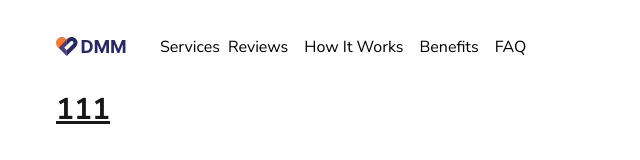
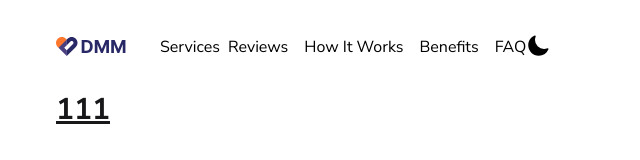
Before and after one commit to DmitryPonomarenko34/SMM-Next.js-TailwindCSS-React.js-Typescript, a Next.js app: page / in a window 1280 px wide. Shown: the top 160 px of the page, without its empty margins (0-640 px from the left). Built offline with nearby package versions, Linux system fonts and the light colour scheme.

Commit message:
added switch theme btn

```diff
--- a/app/Header.tsx
+++ b/app/Header.tsx
@@ -1,6 +1,7 @@
 import Image from "next/image";
 import Link from "next/link";
 import NavList from "./NavList";
+import ThemeBtn from "./ThemeBtn";
 
 export default function Header() {
   return (
@@ -10,6 +11,7 @@ export default function Header() {
           <Image src="/logo.svg" alt="logo" width={72} height={20} />
         </Link>
         <NavList />
+        <ThemeBtn />
       </div>
     </header>
   );
--- /dev/null
+++ b/app/Providers.tsx
@@ -0,0 +1,10 @@
+"use client";
+import { ThemeProvider } from "next-themes";
+
+export default function Providers({ children }: { children: React.ReactNode }) {
+  return (
+    <ThemeProvider enableSystem storageKey="theme" attribute="class">
+      {children}
+    </ThemeProvider>
+  );
+}
--- /dev/null
+++ b/app/ThemeBtn.tsx
@@ -0,0 +1,24 @@
+"use client";
+import { useEffect, useState } from "react";
+import { useTheme } from "next-themes";
+import { MoonIcon, SunIcon } from "@heroicons/react/24/solid";
+
+export default function ThemeBtn() {
+  const [mounted, setMounted] = useState(false);
+  const { theme, setTheme } = useTheme();
+  const forceTheme = theme === "dark" ? "light" : "dark";
+
+  useEffect(() => {
+    setMounted(true);
+  }, []);
+
+  if (!mounted) {
+    return null;
+  }
+
+  return (
+    <button className="w-6 h-6" onClick={() => setTheme(forceTheme)}>
+      {theme === "dark" ? <SunIcon title="light" /> : <MoonIcon title="dark" />}
+    </button>
+  );
+}
--- a/app/layout.tsx
+++ b/app/layout.tsx
@@ -1,6 +1,7 @@
 import "../styles/globals.css";
 import Header from "./Header";
 import { Nunito_Sans } from "@next/font/google";
+import Providers from "./Providers";
 
 const nunitoSans = Nunito_Sans({
   weight: ["400", "600", "700"],
@@ -17,10 +18,12 @@ export default function RootLayout({
     <html lang="en">
       <head />
       <body className={`${nunitoSans.className} font-normal text-lg`}>
-        <Header />
-        <main className={`custom-container mx-auto px-3 text-zinc-900`}>
-          {children}
-        </main>
+        <Providers>
+          <Header />
+          <main className={`custom-container mx-auto px-3 text-zinc-900`}>
+            {children}
+          </main>
+        </Providers>
       </body>
     </html>
   );
--- a/package.json
+++ b/package.json
@@ -9,6 +9,7 @@
     "lint": "next lint"
   },
   "dependencies": {
+    "@heroicons/react": "^2.0.16",
     "@next/font": "13.1.6",
     "@types/node": "18.13.0",
     "@types/react": "18.0.28",
@@ -16,6 +17,7 @@
     "eslint": "8.34.0",
     "eslint-config-next": "13.1.6",
     "next": "13.1.6",
+    "next-themes": "^0.2.1",
     "react": "18.2.0",
     "react-dom": "18.2.0",
     "typescript": "4.9.5"
--- a/styles/globals.css
+++ b/styles/globals.css
@@ -4,7 +4,7 @@
 
 
 .nav-link {
-  @apply text-base hover:text-orange-400;
+  @apply text-base hover:text-orange-400 dark:text-orange-300;
 }
 
 .active-link {
--- a/tailwind.config.js
+++ b/tailwind.config.js
@@ -6,10 +6,7 @@ module.exports = {
     "./components/**/*.{js,ts,jsx,tsx}",
   ],
   theme: {
-    container: {
-      center: true,
-
-    }
   },
+  darkMode: 'class',
   plugins: [],
 }
```
Also changed, not shown: 1 other file (tests, documents, lock files or other folders).
